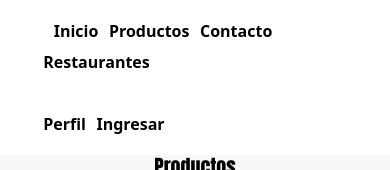
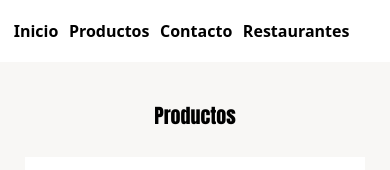
Before and after one commit to EmmanuelRendon01/Restaurant-Website, a plain HTML site: page index.html in a window 390 px wide. Shown: the top 170 px of the page. Drawn offline with Linux system fonts and the light colour scheme; grey boxes are pictures that could not be loaded.

Commit message:
Cambios en el css y se añadió scroll horizontal responsive al navbar

```diff
--- a/style.css
+++ b/style.css
@@ -1,11 +1,9 @@
 :root{
     /* Colores principales */
     --rojo-intenso: #D32F2F;
-    --marron-oscuro: #5D4037;
-    --blanco-hueso: #FFF8E1;
+    --fondo-pantalla: rgb(248, 247, 245);
     --naranja-calido: #F57C00;
     --amarillo-mostaza: #FBC02D;
-    --negro-carbon: #212121;
 
     /* Fuentes */
     --font-primary: 'Arial', sans-serif;
@@ -112,12 +110,15 @@ a{
     background-color: white;
     display: flex;
     justify-content: space-between;
-    flex-wrap: wrap;
     position: fixed;
     width: 100%;
 }
 
 /* ELEMENTS */
+
+.nav-bar a:hover{
+    color: var(--rojo-intenso);
+}
 .nav-list-opt{
     list-style: none;
 }
@@ -212,6 +213,7 @@ main h2{
 /* FOOTER */
 
 /* BLOCK */
+
 footer{
     padding-top: 4vh;
     background-color: rgb(248, 247, 245);
@@ -220,19 +222,39 @@ footer{
     justify-content: center;
     padding-bottom: 5vh;
 }
+/* ELEMENTS */
 
 .contacto{
     display: flex;
     flex-direction: column;
 }
 
+@media (max-width: 768px) {
 
+    /* BLOCK */
 
-@media (max-width: 768px) {
+    .nav-bar{
+        overflow-x: auto;
+        white-space: nowrap;
+    }
+
+    /* ELEMENTS */
+
+    .nav-list-opt{
+        padding: 0;
+    }
+
+    .nav-list-account{
+        padding-left: 8vh;
+    }
+
+    /* MAIN ELEMENTS */
+
     main h2{
         text-align: center;
-        margin-top: 18vh;
+        margin-top: 12vh;
     }
+    /* BLOCK */
 
     .products{
         margin: 3vh;
@@ -241,6 +263,9 @@ footer{
         align-items: center;
         padding-left: 0;
     }
+
+    /* ELEMENTS */
+
     .product{
         padding: 0;
         width: 20vh;
@@ -255,10 +280,16 @@ footer{
         width: 60%;
     }
 
+    /* BLOCK */
+
     footer {
+        padding-top: 2vh;
         flex-direction: column;
         align-items: center;
+        gap: 1rem;
     }
+
+    /* ELEMENTS */
 
     footer .contacto{
         width: 40%;
@@ -271,3 +302,5 @@ footer{
     footer .redes-sociales{
         width: 40%;
     }
+
+}
```
Also changed, not shown: 1 other file.
